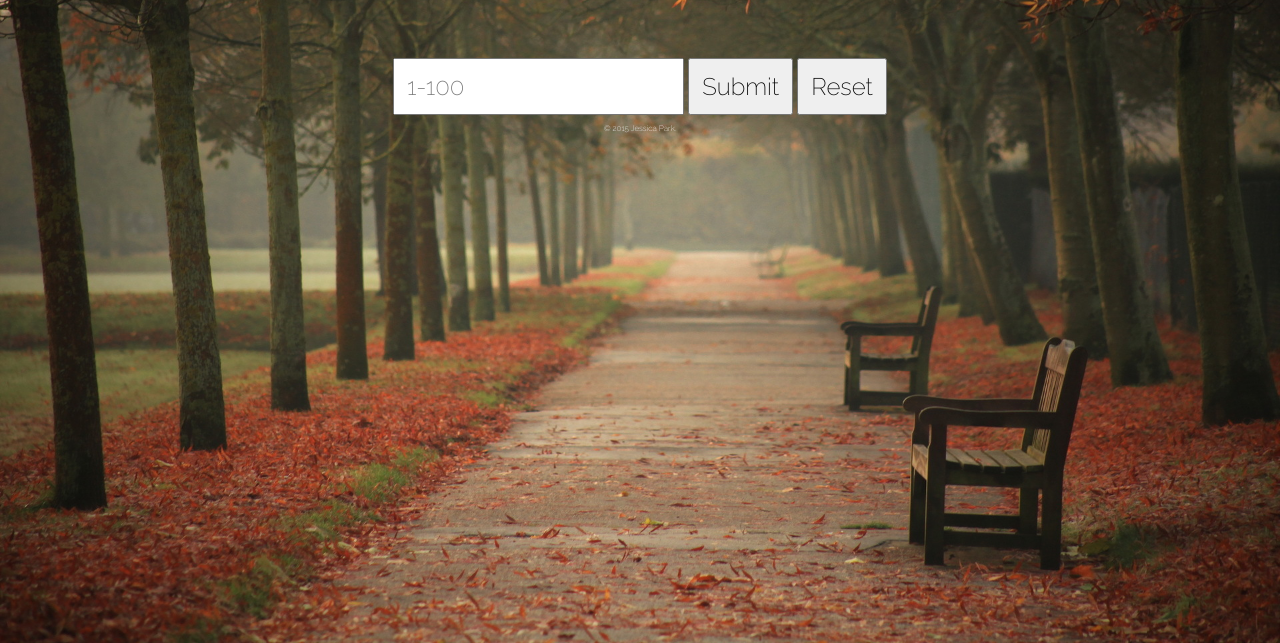
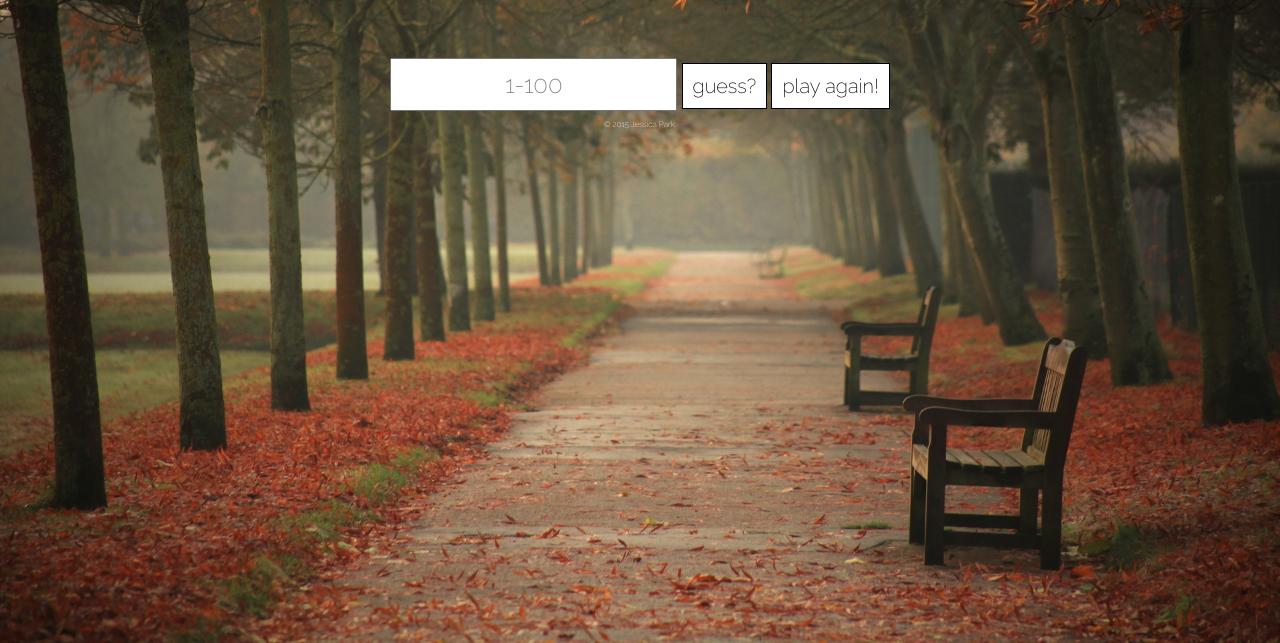
Before and after one commit to wnmprk/guessing-game, a plain HTML site: page index.html in a window 1280 px wide. Shown: the part 157-800 px from the top of the page. Drawn offline with Linux system fonts and the light colour scheme.

Commit message:
edited css and html

```diff
--- a/css/main.css
+++ b/css/main.css
@@ -2,14 +2,16 @@ body, html {
   min-height: 100%;
 }
 
+body, h1, input, button {
+  font-family: 'Raleway', sans-serif;
+}
+
 body {
-  font-family: 'Raleway', sans-serif;
   font-weight: normal;
   text-align: center;
   background-image:url(../img/nyc_fall.jpg);
   background-repeat: no-repeat;
   background-size: cover;
-
 }
 
 header {
@@ -19,7 +21,6 @@ header {
 
 
 h1 {
-  font-family: 'Raleway', sans-serif;
   margin: 15px 0;
   text-align: center;
   text-shadow: 2px 2px black;
@@ -37,14 +38,16 @@ footer {
 
 input {
   border: 100;
-  padding: 12px;
+  padding: 10px;
   font-size: 24px;
-  font-family: 'Raleway', sans-serif;
+  text-align: center;
 }
 
-input[type="submit"] input[type="reset"]{
-  background: white;
-  color: black;
-  font-size: 50px;
-  font-family: 'Raleway', sans-serif;
+button {
+  border-radius: 0;
+  color: #000000;
+  font-size: 20px;
+  background: #ffffff;
+  padding: 10px;
+  border: solid #000000 1px;
 }
--- a/index.html
+++ b/index.html
@@ -3,6 +3,7 @@
   <head>
     <meta charset="utf-8">
     <title>jessica park | guessing game</title>
+    <script language="javascript" type="text/javascript" src="stuff.js"></script>
     <link href='https://fonts.googleapis.com/css?family=Raleway:200' rel='stylesheet' type='text/css'>
     <link href="css/main.css" rel="stylesheet">
   </head>
@@ -11,8 +12,8 @@
       <h1>guessing game</h1>
     </header>
     <input type="guess" placeholder="1-100">
-    <input type="submit">
-    <input type="reset">
+    <button type="submit">guess?</button>
+    <button type="submit">play again!</button>
     <footer>
       <p>&copy; 2015 Jessica Park.</p>
     </footer>
--- /dev/null
+++ b/stuff.js
@@ -0,0 +1,12 @@
+$(document).ready(function() {
+	var correct = Math.floor(Math.random()*100);
+	var totalGuesses = 5;
+	$('input').on('click', function(inp)) {
+		totalGuesses--;
+		while totalGuesses > 0 {
+			if (inp == correct) {
+				alert('Yay!');
+			}
+		}
+	}
+})
```
Also changed, not shown: js/stuff.js (added).
